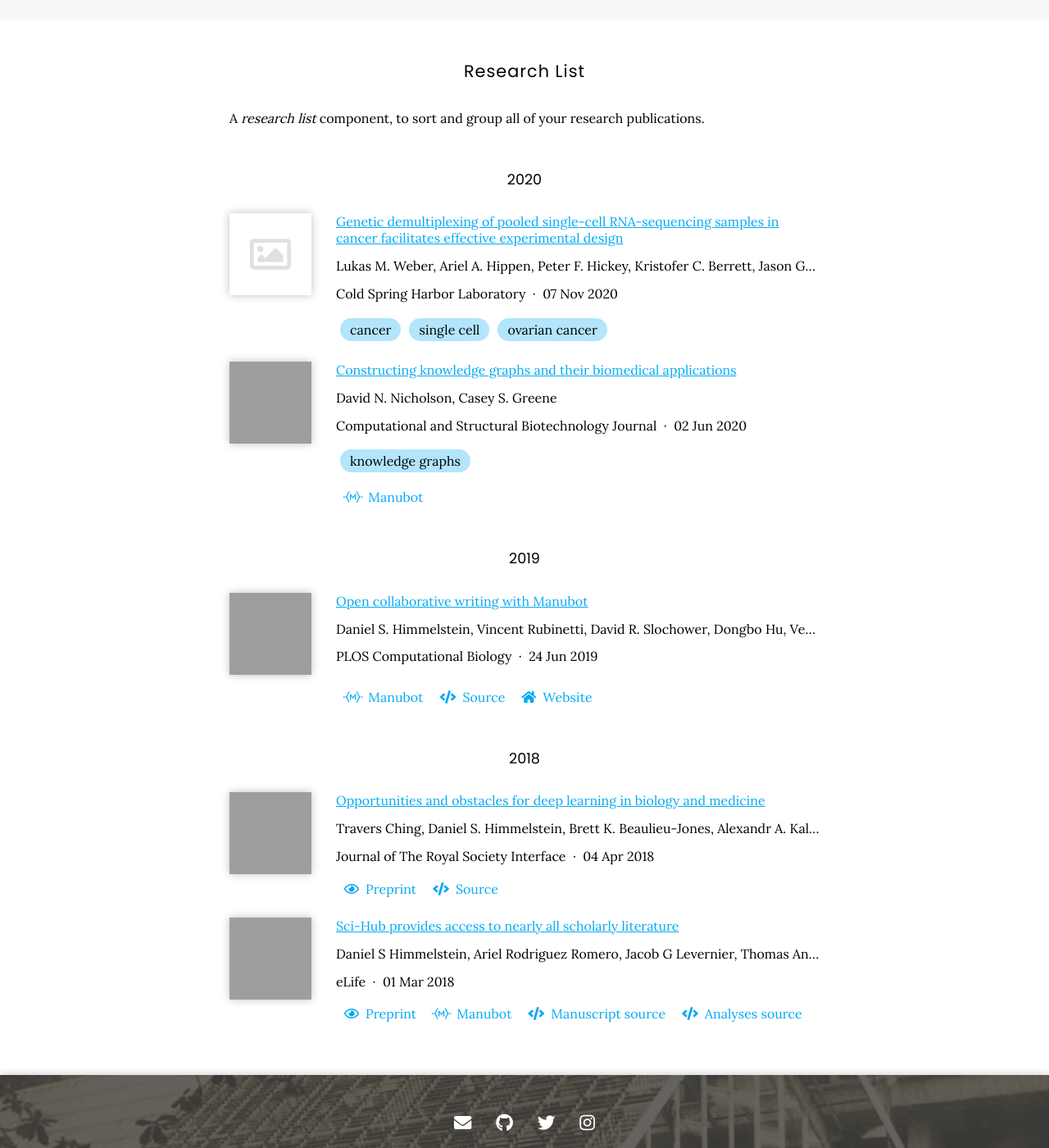
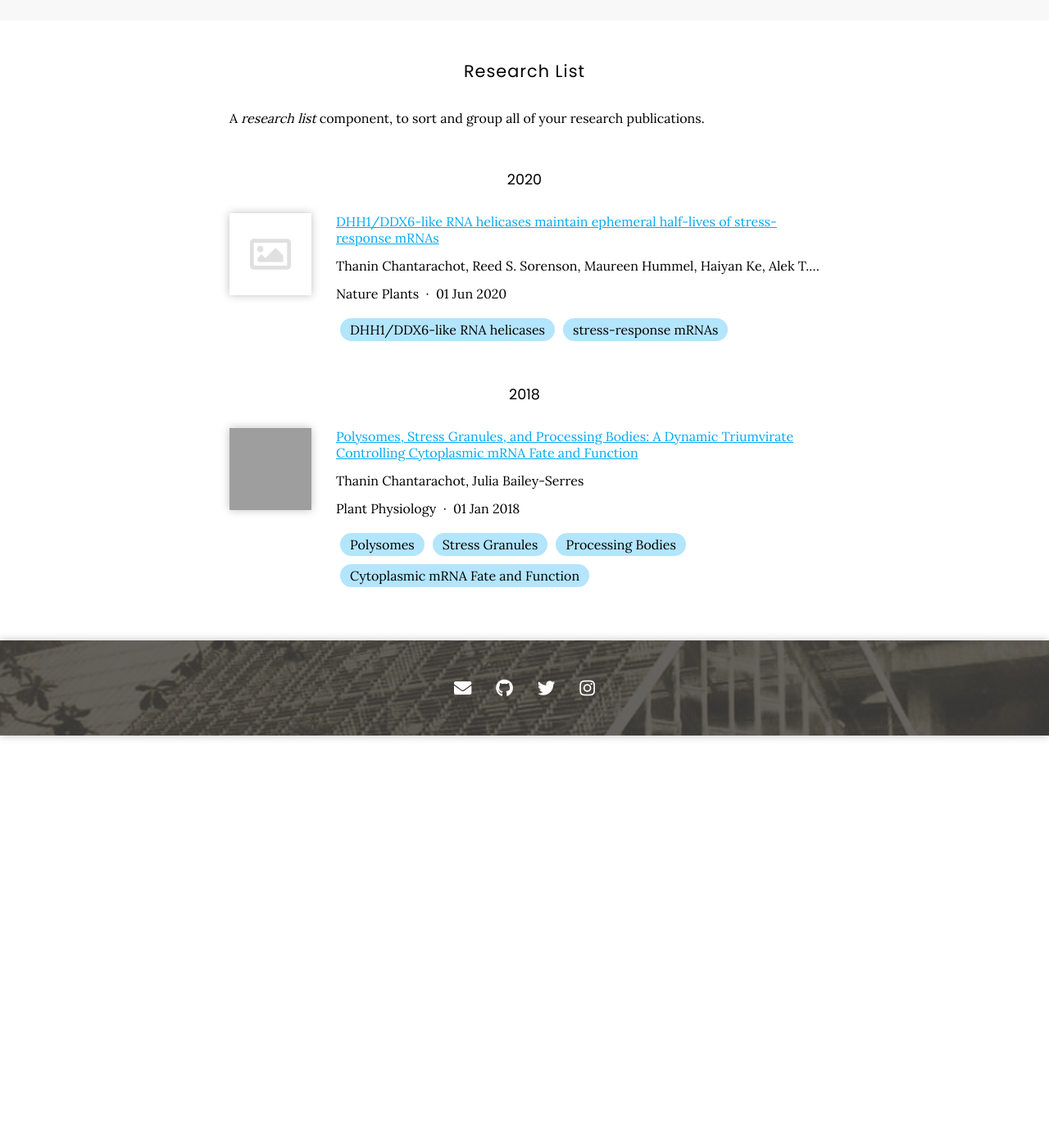
Before and after one commit to Chantarachot-Lab/chantarachot-lab.com, a Jekyll site: the page built from research/index.md, in a window 1280 px wide and 1400 px high, scrolled down 544 px. Shown: the whole window at 82% size. Built offline with Jekyll 4.4.1, drawn with Linux system fonts in a browser that asks for light colours; nearby versions of some CDN libraries; grey boxes are pictures that could not be loaded.

Commit message:
Update Manubot-generated citations in research data

```diff
--- a/_data/research-output.yml
+++ b/_data/research-output.yml
@@ -1,129 +1,37 @@
-- title: Genetic demultiplexing of pooled single-cell RNA-sequencing samples in cancer
-    facilitates effective experimental design
+- title: DHH1/DDX6-like RNA helicases maintain ephemeral half-lives of stress-response
+    mRNAs
   authors:
-  - Lukas M. Weber
-  - Ariel A. Hippen
-  - Peter F. Hickey
-  - Kristofer C. Berrett
-  - Jason Gertz
-  - Jennifer Anne Doherty
-  - Casey S. Greene
-  - Stephanie C. Hicks
-  publisher: Cold Spring Harbor Laboratory
-  date: '2020-11-07'
-  link: https://doi.org/ghjkzq
-  id: doi:10.1101/2020.11.06.371963
-  thumbnail: https://www.biorxiv.org/content/biorxiv/early/2020/11/07/2020.11.06.371963/F4.medium.gif
+  - Thanin Chantarachot
+  - Reed S. Sorenson
+  - Maureen Hummel
+  - Haiyan Ke
+  - Alek T. Kettenburg
+  - Daniel Chen
+  - Karen Aiyetiwa
+  - Katayoon Dehesh
+  - Thomas Eulgem
+  - Leslie E. Sieburth
+  - Julia Bailey-Serres
+  publisher: Nature Plants
+  date: '2020-06-01'
+  link: https://doi.org/ghk2zf
+  id: doi:10.1038/s41477-020-0681-8
+  thumbnail: https://user-images.githubusercontent.com/54328862/99920694-f2534180-2cd9-11eb-8227-60dfcb28f8cf.png
   tags:
-  - cancer
-  - single cell
-  - ovarian cancer
-- title: Opportunities and obstacles for deep learning in biology and medicine
+  - DHH1/DDX6-like RNA helicases
+  - stress-response mRNAs
+- title: 'Polysomes, Stress Granules, and Processing Bodies: A Dynamic Triumvirate
+    Controlling Cytoplasmic mRNA Fate and Function'
   authors:
-  - Travers Ching
-  - Daniel S. Himmelstein
-  - Brett K. Beaulieu-Jones
-  - Alexandr A. Kalinin
-  - Brian T. Do
-  - Gregory P. Way
-  - Enrico Ferrero
-  - Paul-Michael Agapow
-  - Michael Zietz
-  - Michael M. Hoffman
-  - Wei Xie
-  - Gail L. Rosen
-  - Benjamin J. Lengerich
-  - Johnny Israeli
-  - Jack Lanchantin
-  - Stephen Woloszynek
-  - Anne E. Carpenter
-  - Avanti Shrikumar
-  - Jinbo Xu
-  - Evan M. Cofer
-  - Christopher A. Lavender
-  - Srinivas C. Turaga
-  - Amr M. Alexandari
-  - Zhiyong Lu
-  - David J. Harris
-  - Dave DeCaprio
-  - Yanjun Qi
-  - Anshul Kundaje
-  - Yifan Peng
-  - Laura K. Wiley
-  - Marwin H. S. Segler
-  - Simina M. Boca
-  - S. Joshua Swamidass
-  - Austin Huang
-  - Anthony Gitter
-  - Casey S. Greene
-  publisher: Journal of The Royal Society Interface
-  date: '2018-04-04'
-  link: https://doi.org/gddkhn
-  id: doi:10.1098/rsif.2017.0387
-  image: https://royalsocietypublishing.org/cms/asset/1b0430b1-5a66-4523-83be-29b435eddf86/rsif20170387f01.jpg
-  extra-links:
-  - type: preprint
-    link: https://doi.org/10.1101/142760
-  - type: source
-    link: http://github.com/greenelab/deep-review
-- title: Open collaborative writing with Manubot
-  authors:
-  - Daniel S. Himmelstein
-  - Vincent Rubinetti
-  - David R. Slochower
-  - Dongbo Hu
-  - Venkat S. Malladi
-  - Casey S. Greene
-  - Anthony Gitter
-  publisher: PLOS Computational Biology
-  date: '2019-06-24'
-  link: https://doi.org/c7np
-  id: doi:10.1371/journal.pcbi.1007128
-  image: https://journals.plos.org/ploscompbiol/article/figure/image?size=inline&id=info:doi/10.1371/journal.pcbi.1007128.g001&rev=2
-  repo: greenelab/meta-review
-  extra-links:
-  - type: manubot
-    link: https://greenelab.github.io/meta-review/
-  - type: source
-    link: https://github.com/greenelab/meta-review
-  - type: website
-    link: http://manubot.org/
-- title: Constructing knowledge graphs and their biomedical applications
-  authors:
-  - David N. Nicholson
-  - Casey S. Greene
-  publisher: Computational and Structural Biotechnology Journal
-  date: '2020-06-02'
-  link: https://doi.org/gg7m48
-  id: doi:10.1016/j.csbj.2020.05.017
-  image: https://ars.els-cdn.com/content/image/1-s2.0-S2001037020302804-gr1.jpg
-  extra-links:
-  - type: manubot
-    link: https://greenelab.github.io/knowledge-graph-review/
+  - Thanin Chantarachot
+  - Julia Bailey-Serres
+  publisher: Plant Physiology
+  date: '2018-01-01'
+  link: https://doi.org/ghk2zg
+  id: doi:10.1104/pp.17.01468
+  image: https://user-images.githubusercontent.com/54328862/99920749-70174d00-2cda-11eb-8cd5-51a6741a538a.jpg
   tags:
-  - knowledge graphs
-- title: Sci-Hub provides access to nearly all scholarly literature
-  authors:
-  - Daniel S Himmelstein
-  - Ariel Rodriguez Romero
-  - Jacob G Levernier
-  - Thomas Anthony Munro
-  - Stephen Reid McLaughlin
-  - Bastian Greshake Tzovaras
-  - Casey S Greene
-  publisher: eLife
-  date: '2018-03-01'
-  link: https://doi.org/ckcj
-  id: doi:10.7554/eLife.32822
-  image: https://iiif.elifesciences.org/lax:32822%2Felife-32822-fig8-v3.tif/full/863,/0/default.webp
-  extra-links:
-  - type: preprint
-    link: https://doi.org/10.7287/peerj.preprints.3100v1
-  - type: manubot
-    link: https://greenelab.github.io/scihub-manuscript/
-  - type: source
-    link: https://github.com/greenelab/scihub-manuscript
-    text: Manuscript source
-  - type: source
-    link: https://github.com/greenelab/scihub
-    text: Analyses source
+  - Polysomes
+  - Stress Granules
+  - Processing Bodies
+  - Cytoplasmic mRNA Fate and Function
```
